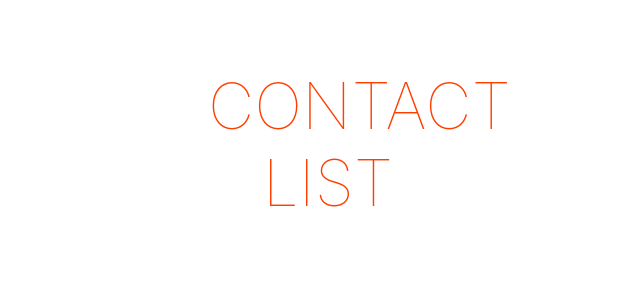
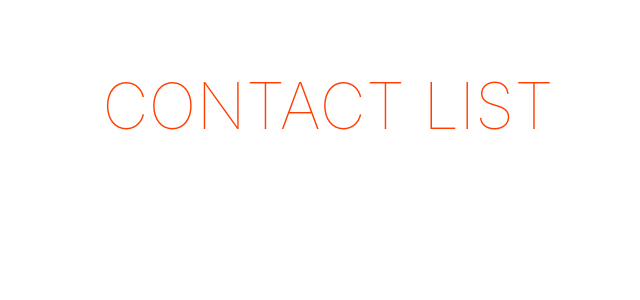
Before and after one commit to raflyfahrezi/contact-list-svelte, a Svelte app: page / in a window 1280 px wide. Shown: the top 300 px of the page, without its empty margins (312-952 px from the left). Built offline with nearby package versions, Linux system fonts and the light colour scheme.

Commit message:
fix app styling

```diff
--- a/src/App/App.svelte
+++ b/src/App/App.svelte
@@ -8,9 +8,13 @@
 
 <style>
     main {
+        width: 100%;
+        max-width: 500px;
+
         text-align: center;
+
         padding: 1em;
-        max-width: 240px;
+
         margin: 0 auto;
     }
 </style>
```
